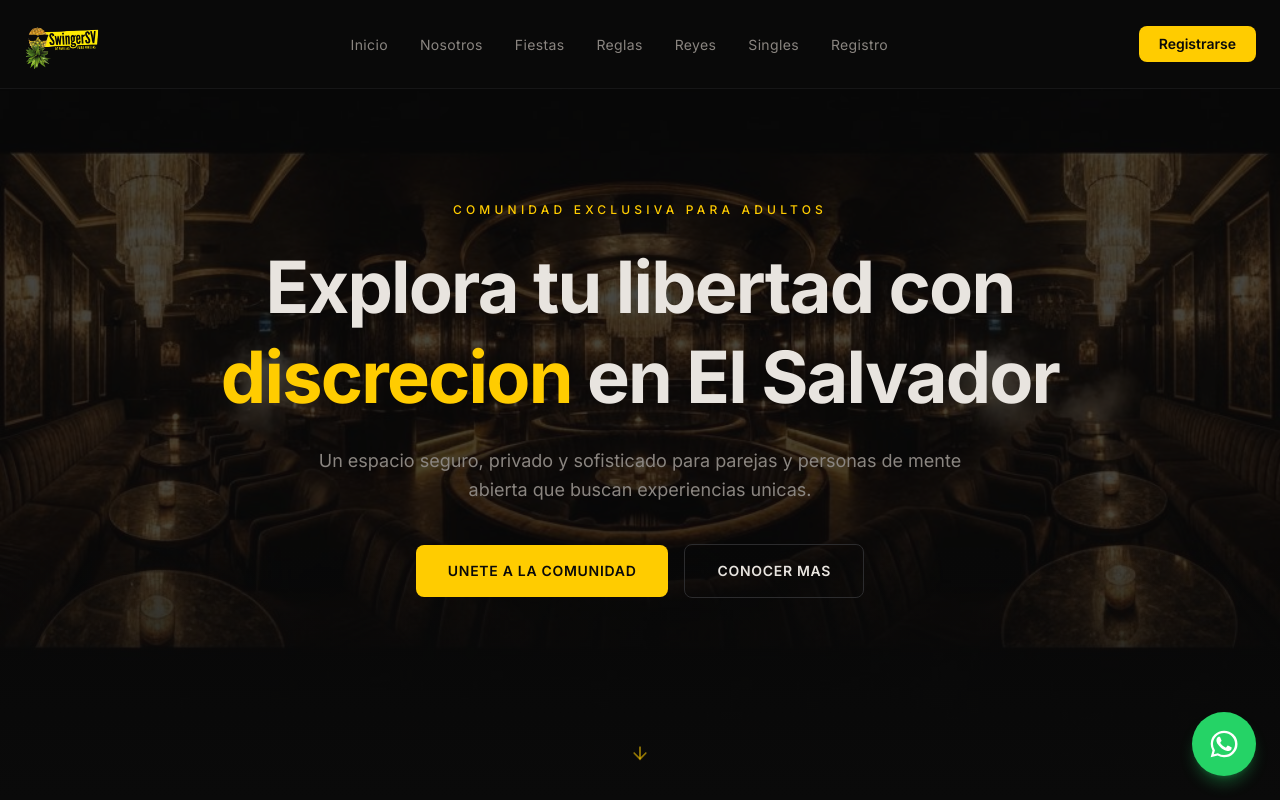
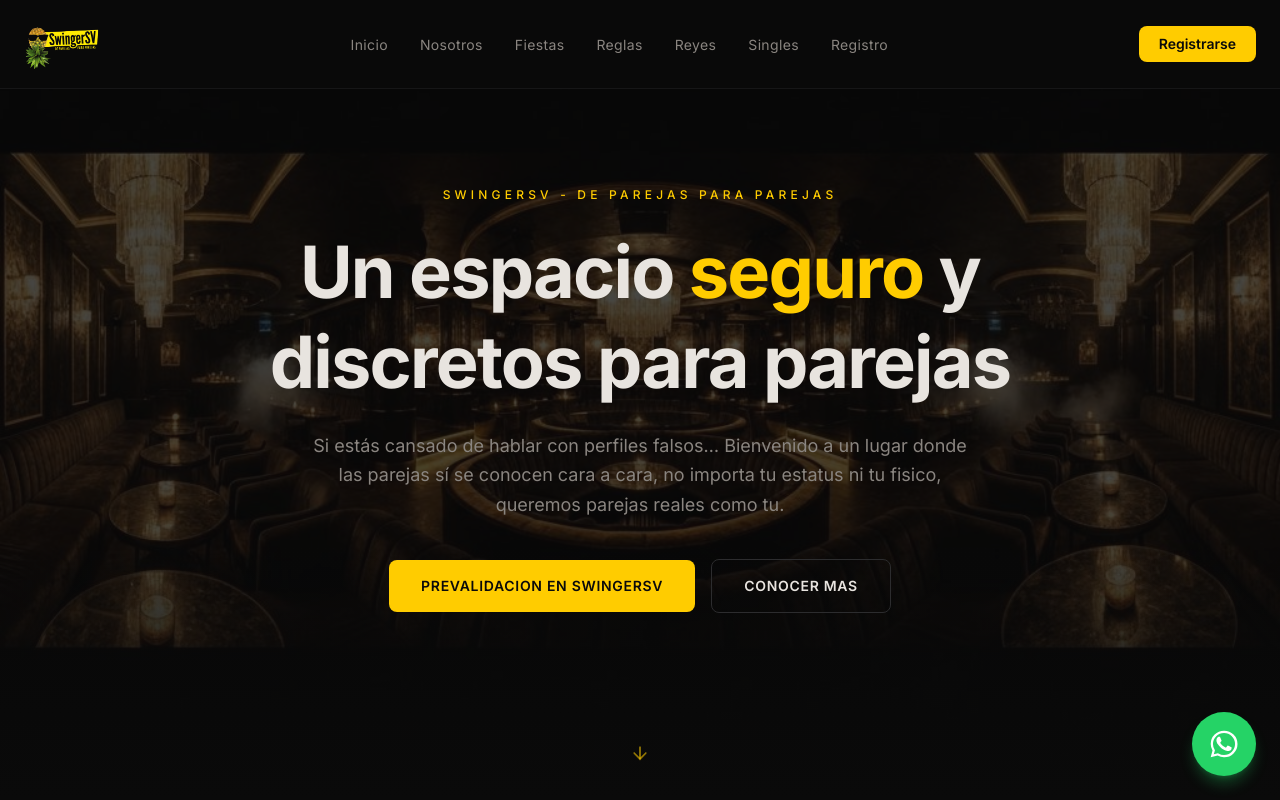
Before and after one commit to ismagab/swingersv-final, a Next.js app: page / in a window 1280 px wide. Shown: the top 800 px of the page. Built offline with nearby package versions, Linux system fonts and the light colour scheme; a web font is replaced by a local one.

Commit message:
update hero-section.tsx

```diff
--- a/components/hero-section.tsx
+++ b/components/hero-section.tsx
@@ -20,19 +20,19 @@ export function HeroSection() {
       <div className="relative z-10 mx-auto max-w-4xl px-6 text-center">
         {/* Overline */}
         <p className="mb-6 text-xs font-medium uppercase tracking-[0.35em] text-primary">
-          Comunidad Exclusiva para Adultos
+          SwingerSV - De parejas para parejas
         </p>
 
         {/* Main headline */}
         <h1 className="mb-6 text-4xl font-bold leading-tight tracking-tight text-foreground sm:text-5xl md:text-6xl lg:text-7xl font-[var(--font-playfair)] text-balance">
-          Explora tu libertad con{" "}
-          <span className="text-primary">discrecion</span> en El Salvador
+          Un espacio {" "}
+          <span className="text-primary">seguro</span> y discretos para parejas
         </h1>
 
         {/* Subtitle */}
         <p className="mx-auto mb-10 max-w-2xl text-base leading-relaxed text-muted-foreground sm:text-lg">
-          Un espacio seguro, privado y sofisticado para parejas y personas de
-          mente abierta que buscan experiencias unicas.
+          Si estás cansado de hablar con perfiles falsos…
+Bienvenido a un lugar donde las parejas sí se conocen cara a cara, no importa tu estatus ni tu fisico, queremos parejas reales como tu.
         </p>
 
         {/* CTA */}
@@ -41,7 +41,7 @@ export function HeroSection() {
             href="#contact"
             className="inline-flex items-center gap-2 rounded-lg bg-primary px-8 py-4 text-sm font-semibold uppercase tracking-wider text-primary-foreground transition-all hover:opacity-90 hover:shadow-[0_0_30px_rgba(255,204,0,0.3)]"
           >
-            {"Unete a la Comunidad"}
+            {"PREVALIDACION EN SWINGERSV"}
           </a>
           <a
             href="#about"
```
